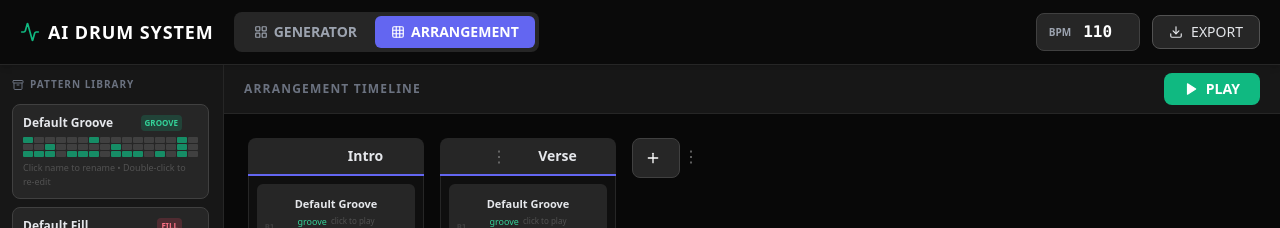
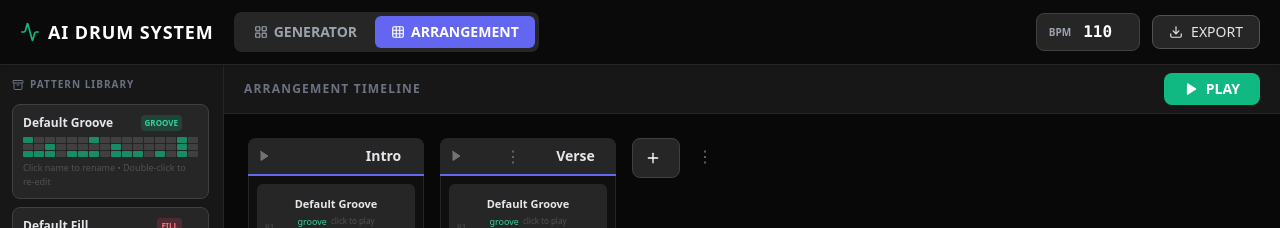
Before and after one commit to parkpoomdev/ai_drum_fill_generator, a React (Vite) app: page / in a window 1280 px wide. Both pictures are taken after a click on the button "ARRANGEMENT". Shown: the top 228 px of the page. Built offline with nearby package versions, Linux system fonts and the light colour scheme.

Commit message:
feat: add play button to each segment header in arrangement timeline

```diff
--- a/src/DrumFillGen.jsx
+++ b/src/DrumFillGen.jsx
@@ -868,10 +868,21 @@ const DrumFillGen = () => {
                                 {segments.map((segment, segIndex) => (
                                     <div key={segment.id} className="w-44 shrink-0 flex flex-col">
                                         {/* Segment header */}
-                                        <div className="bg-neutral-800 rounded-t-lg border-b-2 border-indigo-500 flex items-center">
+                                        <div className="bg-neutral-800 rounded-t-lg border-b-2 border-indigo-500 flex items-center group/seghead">
+                                            <button
+                                                onClick={() => {
+                                                    let precedingBars = 0;
+                                                    for (let i = 0; i < segIndex; i++) precedingBars += segments[i].bars.length;
+                                                    seekToBar(precedingBars);
+                                                }}
+                                                className="pl-2.5 text-neutral-500 hover:text-emerald-400 transition-colors"
+                                                title={`Play ${segment.name}`}
+                                            >
+                                                <Play size={12} fill="currentColor" />
+                                            </button>
                                             <input value={segment.name}
                                                 onChange={(e) => setSegments(prev => prev.map((s, i) => i !== segIndex ? s : { ...s, name: e.target.value }))}
-                                                className="bg-transparent text-center text-sm font-bold flex-1 py-2 px-2 border-none outline-none text-gray-200" />
+                                                className="bg-transparent text-center text-sm font-bold flex-1 py-2 px-1 border-none outline-none text-gray-200" />
 
                                             {/* ⋮ Kebab menu */}
                                             <div className="relative shrink-0">
```
